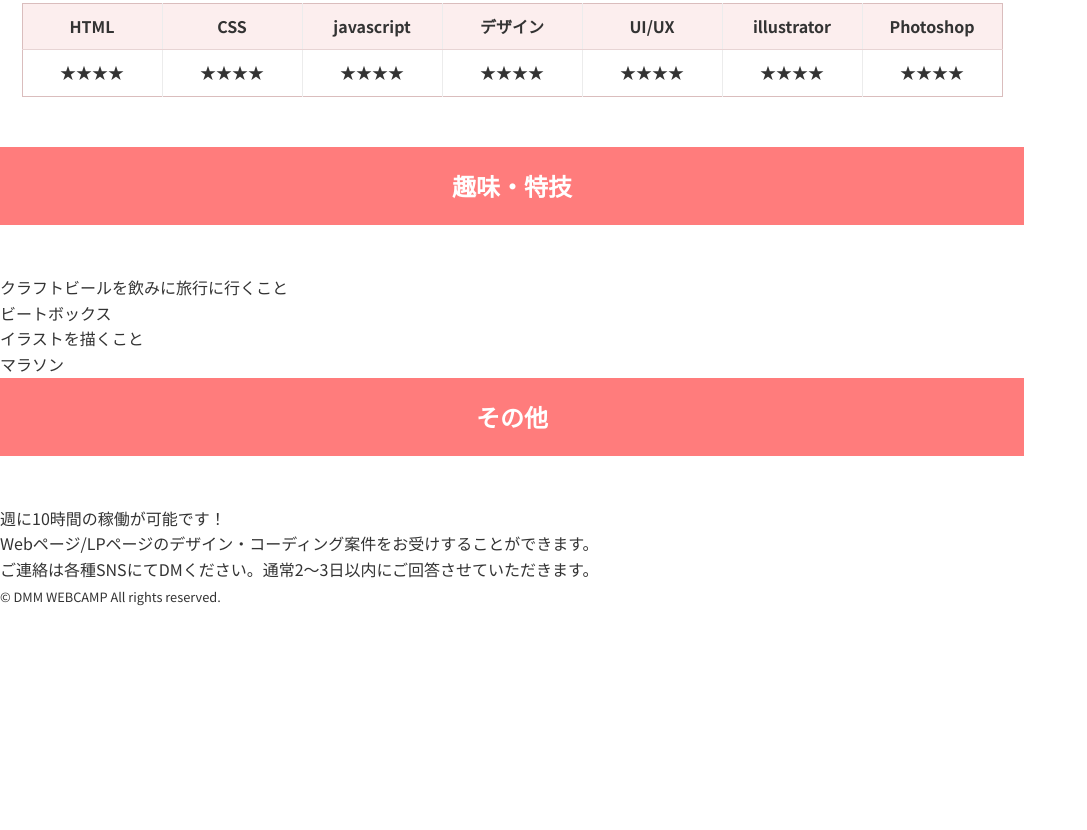
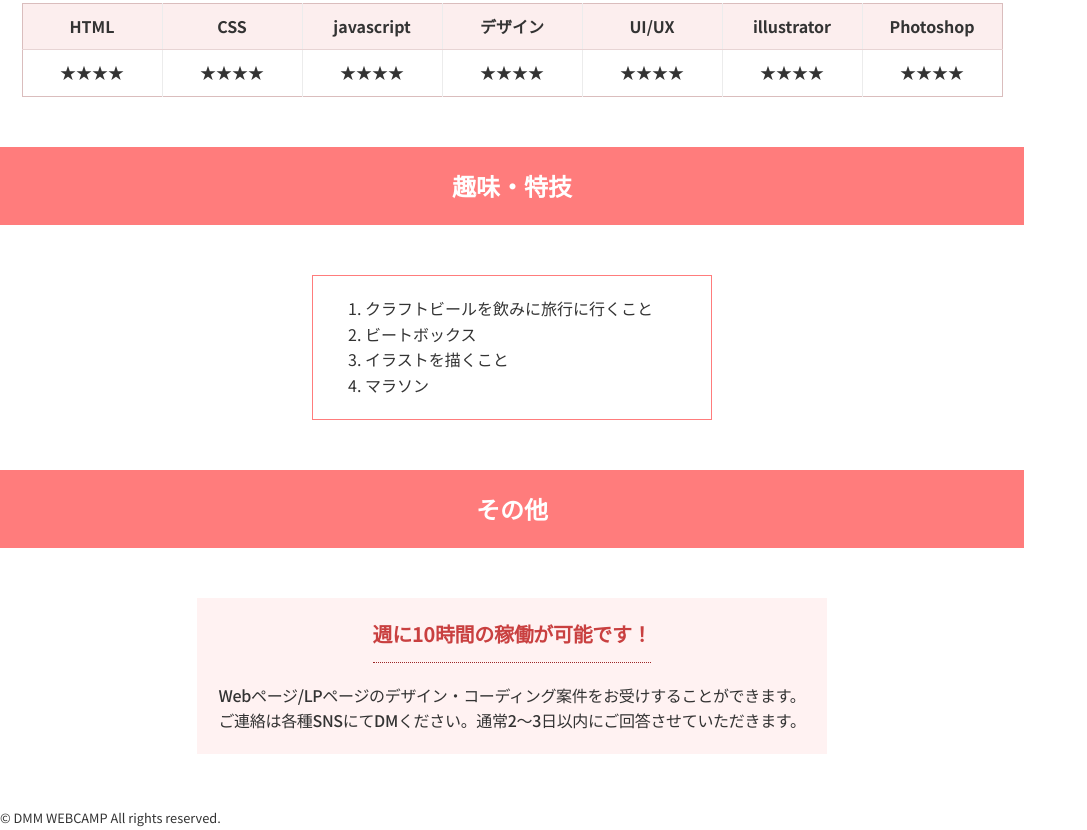
Before and after one commit to marimo0283/css_practice, a plain HTML site: page index.html in a window 1280 px wide. Shown: the part 1216-2046 px from the top of the page, without its empty margins (0-1087 px from the left). Before the commit the page ends 1824 px from the top, so only its background shows below. Drawn offline with Linux system fonts and the light colour scheme.

Commit message:
趣味・特技／PRセクションの装飾

```diff
--- a/css/style.css
+++ b/css/style.css
@@ -78,7 +78,7 @@ section {
 }
 #base ul {
   width: 480px;
-  margin: 40px auto 0px auto;
+  margin: 40px auto 0 auto;
   padding: 20px 10px;
   background-color: #FFD99B;
   border: 2px dotted #E85454;
@@ -119,7 +119,7 @@ section {
   border-right: solid 1px #ECECEC;
   border-bottom: solid 1px #E7D4D4;
   text-align: center;
-  padding:  10px 0px;
+  padding:  10px 0;
   width: 140px;
 }
 #skill table th:last-child {
@@ -133,3 +133,31 @@ section {
 #skill table td:last-child {
   border-right: none;
 }
+#hobby ol {
+  margin: 0 auto 50px;
+  padding: 20px;
+  width: 400px;
+  border: solid 1px #FF7C7C;
+  list-style-type: decimal;
+}
+#hobby ol li {
+  margin-left: 2em;
+}
+#pr p {
+  margin: 0 auto 50px;
+  padding: 20px;
+  width: 630px;
+  text-align: center;
+  background-color: #FFF2F2;
+   letter-spacing: -0.02em;
+   font-weight: 500;
+}
+ #pr p span {
+   display: inline-block;
+   font-size: 20px;
+   font-weight: bold;
+   color: #C94040;
+   margin-bottom: 20px;
+   padding-bottom: 12px;
+   border-bottom: dotted 1px #9C2727;
+ }
--- a/index.html
+++ b/index.html
@@ -79,7 +79,7 @@
         <section id="pr">
           <h2 class="secTtl">その他</h2>
           <p>
-            週に10時間の稼働が可能です！<br>
+            <span>週に10時間の稼働が可能です！</span><br>
             Webページ/LPページのデザイン・コーディング案件をお受けすることができます。<br>
             ご連絡は各種SNSにてDMください。通常2〜3日以内にご回答させていただきます。
           </p>
```
